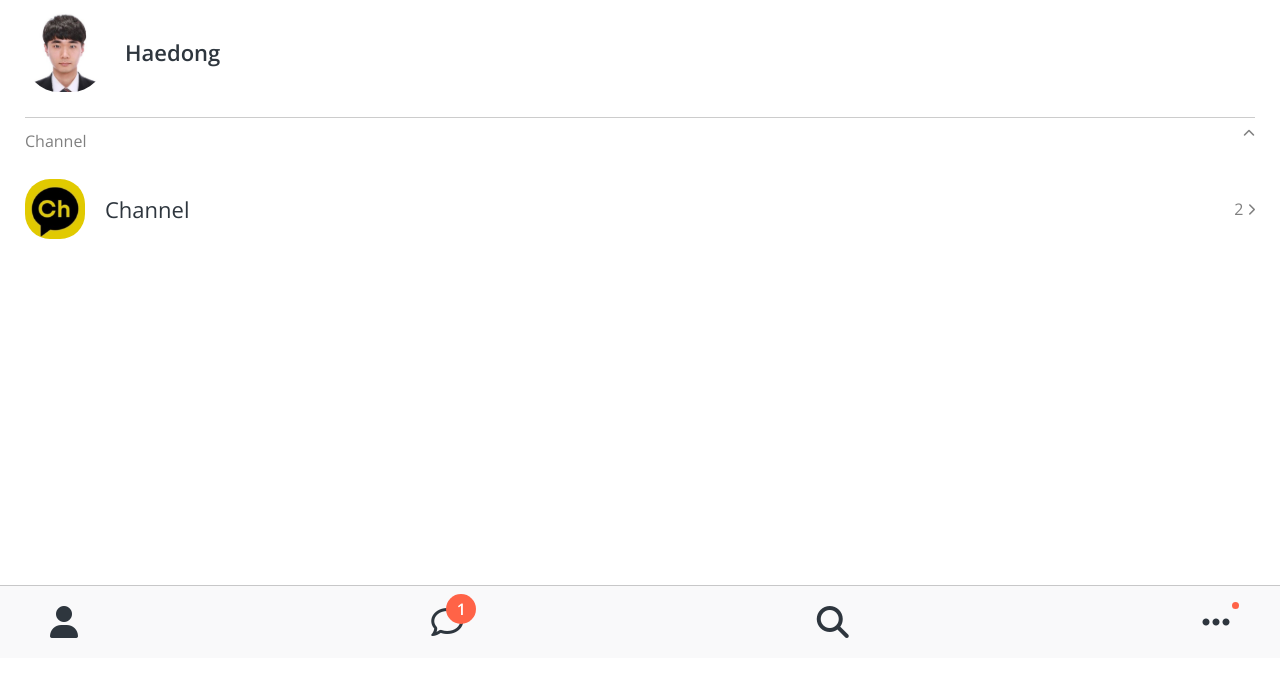
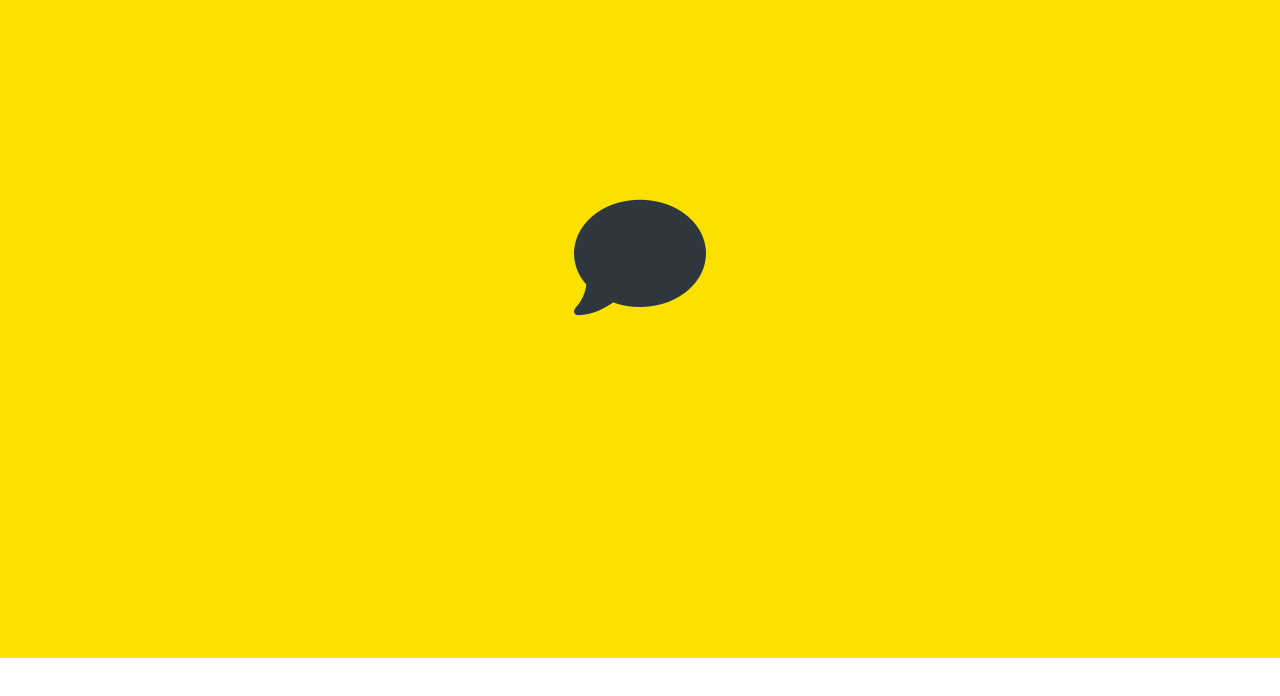
Before and after one commit to defrostingk/211207-kokoa-clone, a plain HTML site: page friends.html in a window 1280 px wide. Shown: the part 142-838 px from the top of the page. Drawn offline with nearby package versions, Linux system fonts and the light colour scheme.

Commit message:
#6.34 Splash Screen part Two
Update friends.css
Update friends.html

```diff
--- a/css/screens/friends.css
+++ b/css/screens/friends.css
@@ -28,3 +28,15 @@
   justify-content: space-between;
   color: var(--main-font-color);
 }
+
+#splash-screen {
+  background-color: var(--yellow);
+  position: absolute;
+  height: 100%;
+  width: 100%;
+  top: 0;
+  display: flex;
+  justify-content: center;
+  align-items: center;
+  font-size: 132px;
+}
--- a/friends.html
+++ b/friends.html
@@ -105,6 +105,10 @@
       </ul>
     </nav>
 
+    <div id="splash-screen">
+      <i class="fas fa-comment"></i>
+    </div>
+
     <script
       src="https://kit.fontawesome.com/46dc3f725a.js"
       crossorigin="anonymous"
```
